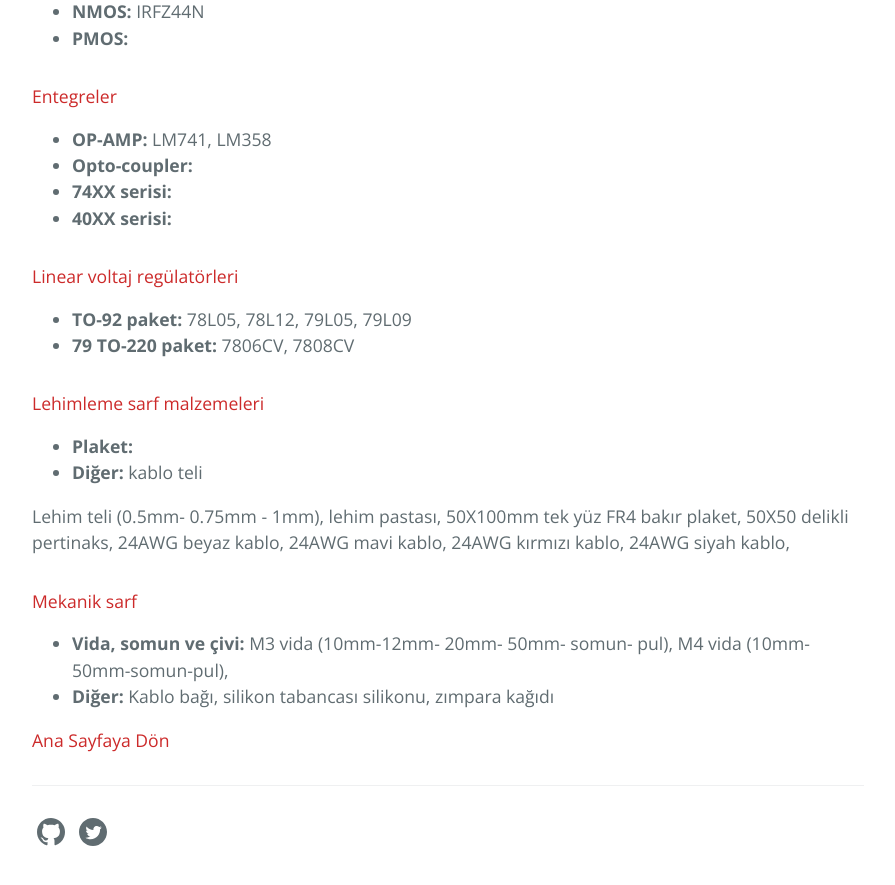
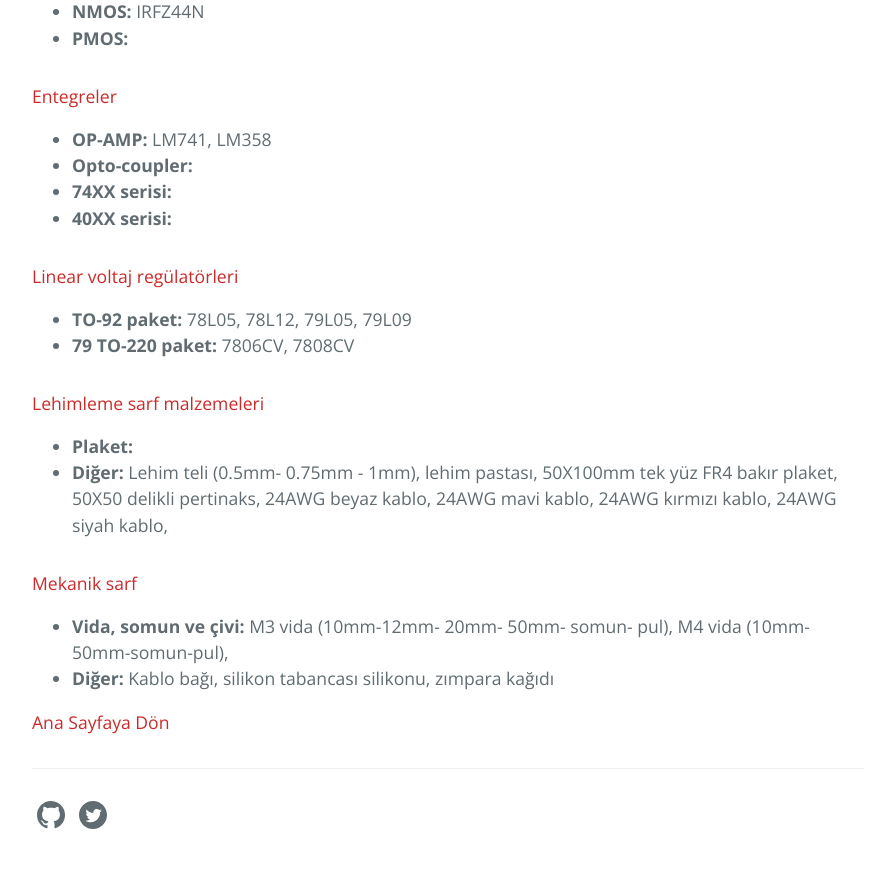
Before and after one commit to groundlabmetu/groundlabmetu.github.io, a Jekyll site: the page built from envanter.md, in a window 1280 px wide and 900 px high, scrolled down 2542 px. Shown: the top 885 px of the window, without its empty margins (192-1087 px from the left). Built offline with Jekyll 4.4.1, drawn with Linux system fonts in a browser that asks for light colours.

Commit message:
Update envanter.md

```diff
--- a/envanter.md
+++ b/envanter.md
@@ -84,9 +84,9 @@ breadboard, jumper, timsah kablo
 <h4>Lehimleme sarf malzemeleri</h4>
   <ul>
     <li><b> Plaket:</b> </li>
-    <li><b> Diğer:</b> kablo teli </li>
+    <li><b> Diğer:</b> Lehim teli (0.5mm- 0.75mm - 1mm), lehim pastası, 50X100mm tek yüz FR4 bakır plaket, 50X50 delikli pertinaks, 24AWG beyaz kablo, 24AWG mavi kablo, 24AWG kırmızı kablo, 24AWG siyah kablo, </li>
   </ul>
-Lehim teli (0.5mm- 0.75mm - 1mm), lehim pastası, 50X100mm tek yüz FR4 bakır plaket, 50X50 delikli pertinaks, 24AWG beyaz kablo, 24AWG mavi kablo, 24AWG kırmızı kablo, 24AWG siyah kablo,
+
 
 <h4>Mekanik sarf</h4>
   <ul>
```
